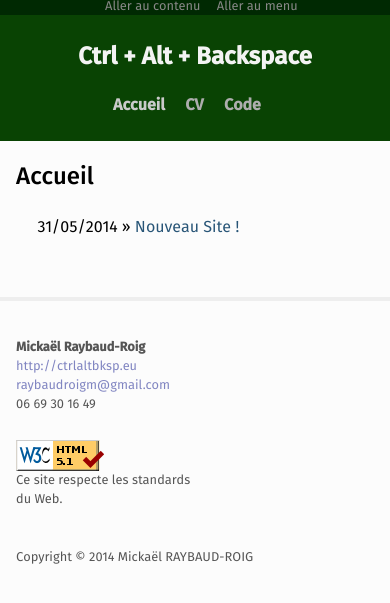
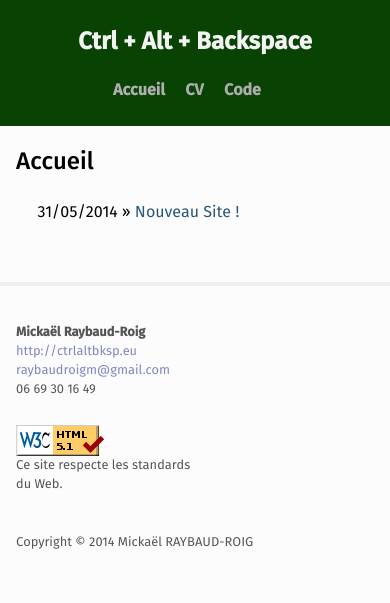
Before and after one commit to m-r-r/ctrlaltbksp.eu, a Jekyll site: the page built from index.html, in a window 390 px wide. Shown: the top 603 px of the page. Built offline with Jekyll 4.4.1, drawn with Linux system fonts in a browser that asks for light colours.

Commit message:
Modification du thème

```diff
--- a/_layouts/default.html
+++ b/_layouts/default.html
@@ -1,8 +1,5 @@
 <!DOCTYPE html>
-<!--[if IE 6]><html lang="{{ page.lang | default:site.lang }} class="ie6"><![endif]-->
-<!--[if !IE]><!-->
 <html lang="{{ page.lang | default:site.lang }}">
-<!--<![endif]-->
   <head>
     <meta charset="utf-8" />
     <!--[if lte IE 8]>
@@ -15,8 +12,14 @@
     {% if page.allow_robots == false %}<meta name="robots" content="noindex,nofollow" />{% endif %}
     <meta name="viewport" content="width=device-width" />
     <link rel="stylesheet" type="text/css" href="{{ site.baseurl }}/css/main.css" />
+    <link rel="alternate" type="application/xml+atom" title="{% t Flux ATOM %}" href="{{ site.baseurl }}/{% if page.lang != site.lang %}feed.{{ page.lang }}.xml{%endif %}" />
+    <link rel="shortcut icon" type="image/x-icon" href="{{ site.baseurl }}/favicon.ico" />
+    <link rel="shortcut icon" type="image/png"    href="{{ site.baseurl }}/favicon.png" />
   </head>
+<!--[if IE 6]><body class="{{ page.lang | default:site.lang }} class="ie6"><![endif]-->
+<!--[if !IE 6]><!-->
   <body itemtype="http://schema.org/Blog" itemscope="itemscope">
+<!--<![endif]-->
     <div id="skip-links">
       <a href="#content">{% t Aller au contenu %}</a>
       <a href="#menu">{% t Aller au menu %}</a>
@@ -58,7 +61,7 @@
          {% t Ce site respecte les standards du Web. %}
         </p>
         </div>
-        <p class="copyright">Copyright &copy; <span itemprop="copyrightYear">2014</span> Mickaël RAYBAUD-ROIG</p>
+        <p class="copyright">{% t Copyright %} &copy; <span itemprop="copyrightYear">2014</span> Mickaël RAYBAUD-ROIG</p>
         {% include autoreload.html %}
       </div>
     </footer>
--- a/css/main.scss
+++ b/css/main.scss
@@ -30,7 +30,7 @@ a, a:visited {
     transition: color ease-in-out 350ms;
 
     &:hover {
-        color: #25b;
+        color: #0078b9;
         text-decoration: underline;
     }
 }
@@ -312,28 +312,23 @@ body {
     font-size: .75em;
     line-height: 1.15em;
 
-    &:hover a {
-        color: #888;
-    }
-
     a {
-        margin-left: 1em;
+        margin: 0 .5em;
         color: transparent;
+        color: #666;
 
         @media (max-width: 30em) {
             color: #888;
             font-size: 1em;
         }
 
-        &:hover,
-        &:focus {
+        &:hover, &:focus {
             color: #afafaf;
         }
     }
 
     @media (max-width: 30em) {
-        text-align: center;
-        font-size: 80%;
+      display: none;
     }
 }
 
@@ -398,7 +393,7 @@ body {
         }
 
         &.active {
-            color: #cacaca;
+          color: #afafaf;
         }
     }
 
@@ -406,6 +401,7 @@ body {
     @media (max-width: 30em) {
         display: block;
         text-align: center;
+        margin: 0 .5em;
     }
 
     @media (min-width: 42em) {
@@ -439,13 +435,6 @@ body {
         padding-top: 2em;
         font-size: 80%;
         color: #555;
-    }
-
-    #rss img {
-        border: 0;
-    }
-
-    p {
         clear: both;
     }
 }
```
